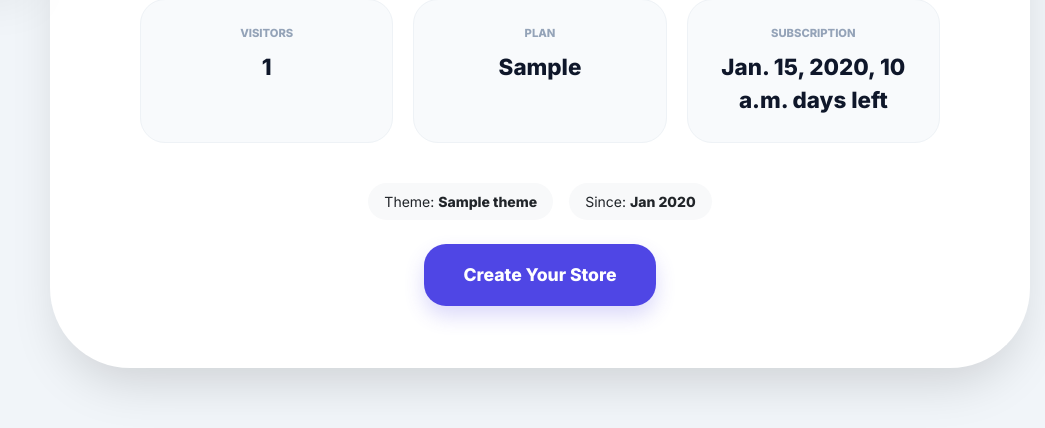
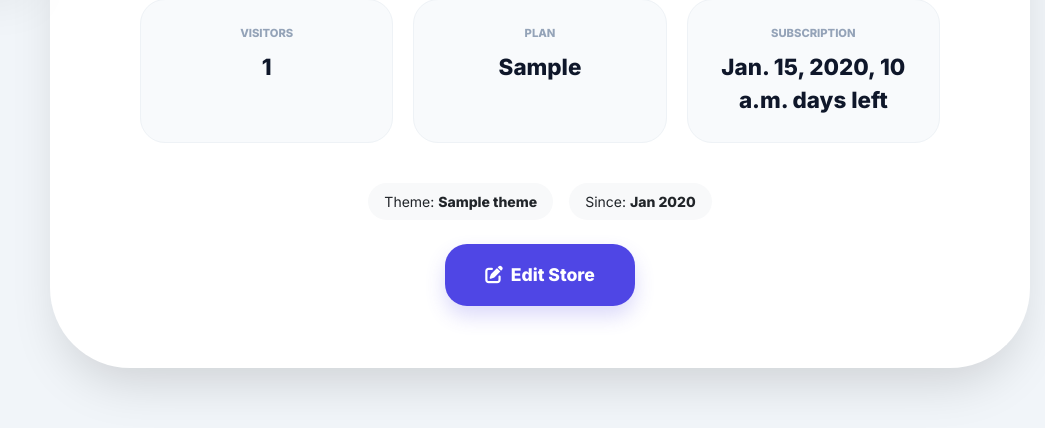
Before and after one commit to vinaykalwala/Drapso, a Django app: template templates/resellers/resellerdashboard.html in a window 1280 px wide. Shown: the part 814-1242 px from the top of the page, without its empty margins (235-1280 px from the left). Run offline with Django 5.2, Linux system fonts and the light colour scheme; the template is opened without the code that fills it: most values are stand-ins (such as "Sample title", 1, 10 or a date in 2020).

Commit message:
fixed dashboard

```diff
--- a/templates/resellers/resellerdashboard.html
+++ b/templates/resellers/resellerdashboard.html
@@ -330,9 +330,55 @@
 
                         <!-- MAIN ACTION BUTTON: ALWAYS GOES TO CREATE STORE STEP 1 -->
                         <div class="mt-4">
-                            <a href="{% url 'resellers:create_store_step1' %}" class="hut-door-link" id="storeActionButton">
-                                Create Your Store
+
+                        {% if store %}
+
+                            {% if store.status == "pending_payment" or not store.payment_status %}
+
+                                <a href="{% url 'resellers:create_order' store.id %}" class="hut-door-link">
+                                    <i class="fas fa-credit-card me-2"></i>
+                                    Complete Payment
+                                </a>
+
+                            {% elif not store.subscription_plan %}
+
+                                <a href="{% url 'resellers:select_plan' %}" class="hut-door-link">
+                                    <i class="fas fa-tags me-2"></i>
+                                    Select Plan
+                                </a>
+
+                            {% elif not store.theme %}
+
+                                <a href="{% url 'resellers:select_theme' %}" class="hut-door-link">
+                                    <i class="fas fa-palette me-2"></i>
+                                    Select Theme
+                                </a>
+
+                            {% elif store.status == "active" and store.is_published %}
+
+                                <a href="{% url 'resellers:store_dashboard' store.id %}" class="hut-door-link">
+                                    <i class="fas fa-store me-2"></i>
+                                    Manage Store
+                                </a>
+
+                            {% else %}
+
+                                <a href="{% url 'resellers:create_store_step1' %}" class="hut-door-link">
+                                    <i class="fas fa-edit me-2"></i>
+                                    Edit Store
+                                </a>
+
+                            {% endif %}
+
+                        {% else %}
+
+                            <a href="{% url 'resellers:create_store_step1' %}" class="hut-door-link">
+                                <i class="fas fa-plus-circle me-2"></i>
+                                Create Store
                             </a>
+
+                        {% endif %}
+
                         </div>
                     </div>
                     {% endwith %}
```
